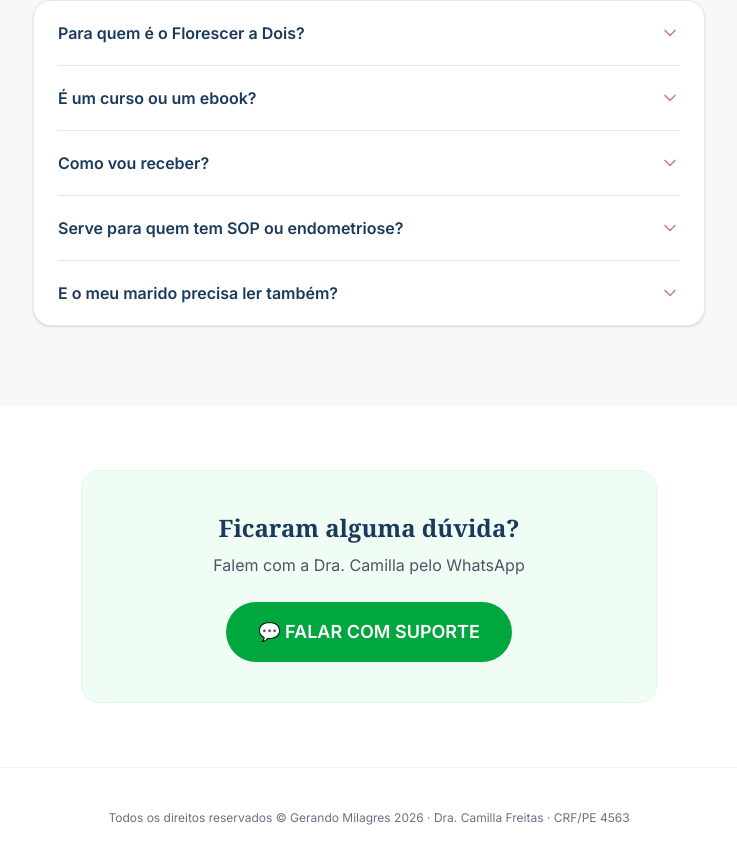
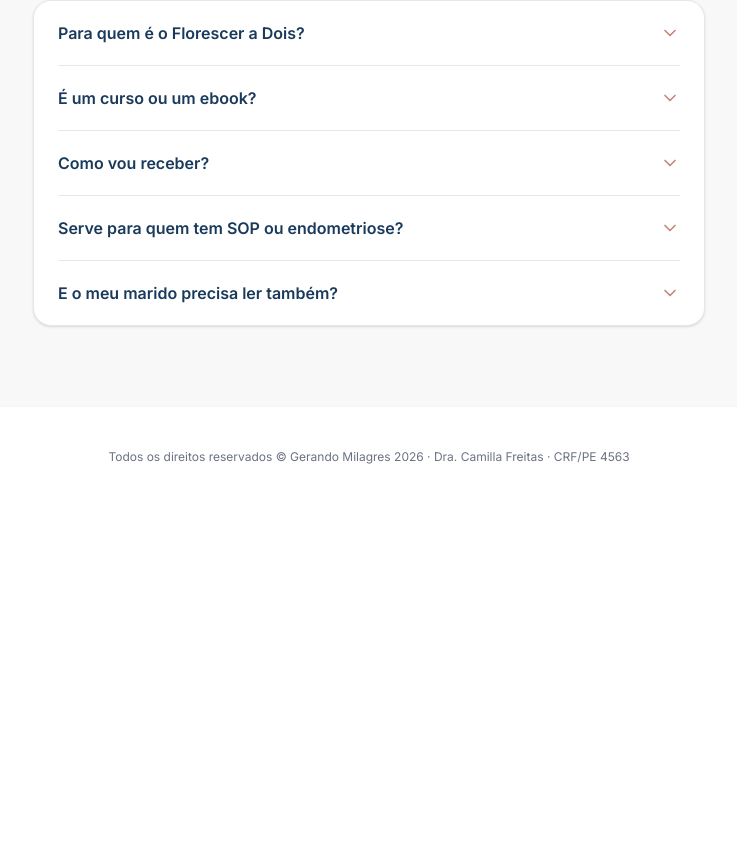
Before and after one commit to mercinhob-ops/gerando-milagres, a Next.js app: page /casalgm1 in a window 1280 px wide. Shown: the part 4967-5830 px from the top of the page, without its empty margins (271-1008 px from the left). After the commit the page ends 5473 px from the top, so only its background shows below. Built offline with nearby package versions, Linux system fonts and the light colour scheme; no server answers; a web font is replaced by a local one.

Commit message:
fix: remove seção de dúvidas e botão de WhatsApp em /casalgm1
Remove por completo a seção 'Ficaram alguma dúvida?' e o CTA de
suporte via WhatsApp, mantendo o restante da página intacto.

```diff
--- a/src/app/casalgm1/casalgm1-content.tsx
+++ b/src/app/casalgm1/casalgm1-content.tsx
@@ -10,7 +10,6 @@ import { buttonVariants } from "@/components/design-system/button";
 const CHECKOUT_URL = "https://pay.hotmart.com/D106943069P";
 const PRICE_VALUE = 57.9;
 const PRODUCT_NAME = "Florescer a Dois";
-const WHATSAPP_URL = "https://wa.me/5581981396005";
 
 const NAVY = "#1a3a5c";
 
@@ -162,9 +161,6 @@ export function CasalGm1Content() {
       </FadeInSection>
       <FadeInSection>
         <FaqSection />
-      </FadeInSection>
-      <FadeInSection>
-        <SupportSection />
       </FadeInSection>
       <FooterSection />
     </div>
@@ -688,30 +684,7 @@ function FaqSection() {
   );
 }
 
-/* ────────────────────────── 10. Dúvidas / Suporte ────────────────────────── */
-
-function SupportSection() {
-  return (
-    <section className="py-16 px-6 bg-white">
-      <div className="max-w-xl mx-auto bg-green-50 border border-green-100 rounded-2xl p-8 md:p-10 text-center">
-        <h2 className="font-['Georgia',serif] text-xl md:text-2xl font-bold mb-2" style={{ color: NAVY }}>
-          Ficaram alguma dúvida?
-        </h2>
-        <p className="font-sans text-gray-600 mb-6">Falem com a Dra. Camilla pelo WhatsApp</p>
-        <a
-          href={WHATSAPP_URL}
-          target="_blank"
-          rel="noopener noreferrer"
-          className={cn(buttonVariants({ variant: "primary", size: "lg" }), "bg-green-600 hover:bg-green-700 text-white inline-flex")}
-        >
-          💬 FALAR COM SUPORTE
-        </a>
-      </div>
-    </section>
-  );
-}
-
-/* ────────────────────────── 11. Footer ────────────────────────── */
+/* ────────────────────────── 10. Footer ────────────────────────── */
 
 function FooterSection() {
   return (
```
Also changed, not shown: 1 other file (tests, documents, lock files or other folders).
